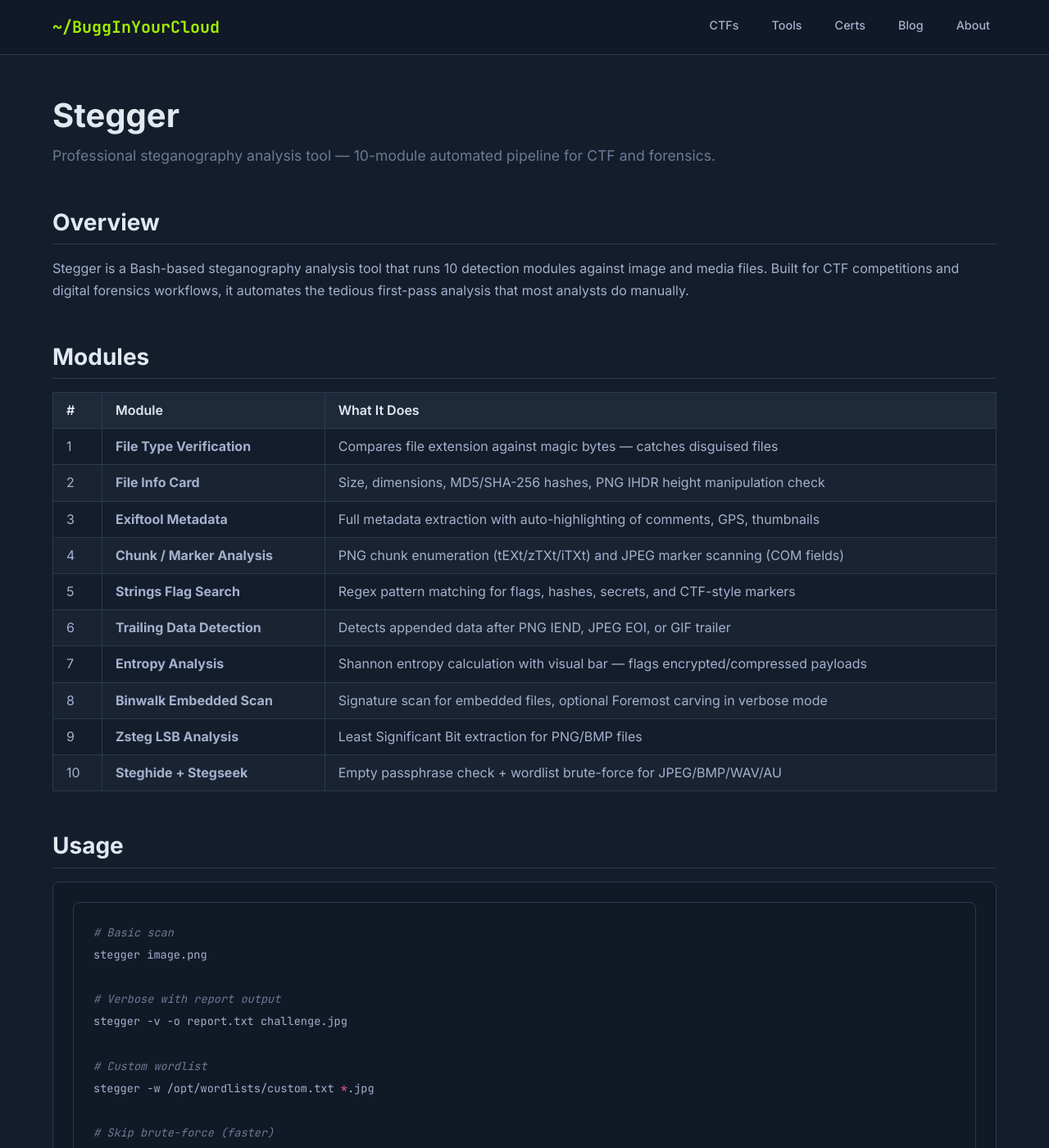
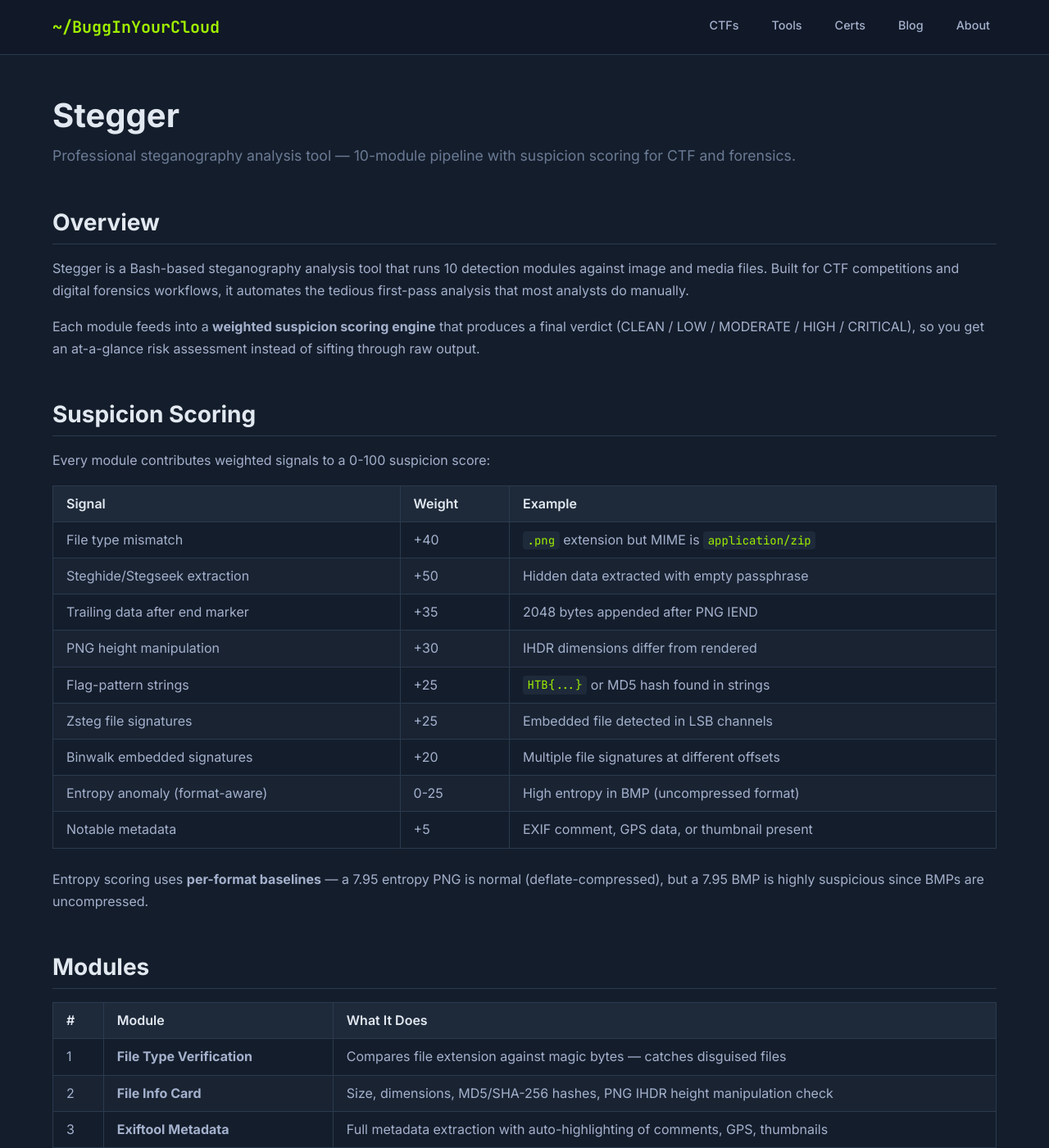
Before and after one commit to BuggInYourCloud/BuggInYourCloud.github.io, a Jekyll site: the page built from _tools/stegger.md, in a window 1280 px wide and 1400 px high. Shown: the whole window at 82% size. Built offline with Jekyll 4.4.1, drawn with Linux system fonts in a browser that asks for light colours; some of the changed text lies outside the part shown.

Commit message:
Update Stegger tool page — suspicion scoring, format-aware entropy, noise filtering
Co-Authored-By: Claude Opus 4.6 <noreply@anthropic.com>

```diff
--- a/_tools/stegger.md
+++ b/_tools/stegger.md
@@ -1,12 +1,32 @@
 ---
 title: "Stegger"
-tagline: "Professional steganography analysis tool — 10-module automated pipeline for CTF and forensics."
+tagline: "Professional steganography analysis tool — 10-module pipeline with suspicion scoring for CTF and forensics."
 tags: [steganography, forensics, ctf, bash]
 ---
 
 ## Overview
 
 Stegger is a Bash-based steganography analysis tool that runs 10 detection modules against image and media files. Built for CTF competitions and digital forensics workflows, it automates the tedious first-pass analysis that most analysts do manually.
+
+Each module feeds into a **weighted suspicion scoring engine** that produces a final verdict (CLEAN / LOW / MODERATE / HIGH / CRITICAL), so you get an at-a-glance risk assessment instead of sifting through raw output.
+
+## Suspicion Scoring
+
+Every module contributes weighted signals to a 0-100 suspicion score:
+
+| Signal | Weight | Example |
+|--------|--------|---------|
+| File type mismatch | +40 | `.png` extension but MIME is `application/zip` |
+| Steghide/Stegseek extraction | +50 | Hidden data extracted with empty passphrase |
+| Trailing data after end marker | +35 | 2048 bytes appended after PNG IEND |
+| PNG height manipulation | +30 | IHDR dimensions differ from rendered |
+| Flag-pattern strings | +25 | `HTB{...}` or MD5 hash found in strings |
+| Zsteg file signatures | +25 | Embedded file detected in LSB channels |
+| Binwalk embedded signatures | +20 | Multiple file signatures at different offsets |
+| Entropy anomaly (format-aware) | 0-25 | High entropy in BMP (uncompressed format) |
+| Notable metadata | +5 | EXIF comment, GPS data, or thumbnail present |
+
+Entropy scoring uses **per-format baselines** — a 7.95 entropy PNG is normal (deflate-compressed), but a 7.95 BMP is highly suspicious since BMPs are uncompressed.
 
 ## Modules
 
@@ -16,11 +36,11 @@ Stegger is a Bash-based steganography analysis tool that runs 10 detection modul
 | 2 | **File Info Card** | Size, dimensions, MD5/SHA-256 hashes, PNG IHDR height manipulation check |
 | 3 | **Exiftool Metadata** | Full metadata extraction with auto-highlighting of comments, GPS, thumbnails |
 | 4 | **Chunk / Marker Analysis** | PNG chunk enumeration (tEXt/zTXt/iTXt) and JPEG marker scanning (COM fields) |
-| 5 | **Strings Flag Search** | Regex pattern matching for flags, hashes, secrets, and CTF-style markers |
+| 5 | **Strings Flag Search** | Two-pass Python filtering — CTF flags, base64, hex hashes, URLs, file paths |
 | 6 | **Trailing Data Detection** | Detects appended data after PNG IEND, JPEG EOI, or GIF trailer |
-| 7 | **Entropy Analysis** | Shannon entropy calculation with visual bar — flags encrypted/compressed payloads |
+| 7 | **Entropy Analysis** | Shannon entropy with format-aware baselines per file type |
 | 8 | **Binwalk Embedded Scan** | Signature scan for embedded files, optional Foremost carving in verbose mode |
-| 9 | **Zsteg LSB Analysis** | Least Significant Bit extraction for PNG/BMP files |
+| 9 | **Zsteg LSB Analysis** | Quality-filtered LSB extraction — separates real findings from noise channels |
 | 10 | **Steghide + Stegseek** | Empty passphrase check + wordlist brute-force for JPEG/BMP/WAV/AU |
 
 ## Usage
@@ -44,9 +64,13 @@ stegger -q flag1.png flag2.png flag3.png
 
 ## Features
 
+- **Suspicion scoring** — weighted 0-100 score with CLEAN/LOW/MODERATE/HIGH/CRITICAL verdicts
+- **Format-aware entropy** — per-format baselines (PNG, JPG, BMP, WAV, GIF) instead of fixed thresholds
+- **Smart string filtering** — two-pass Python regex pipeline eliminates false positives from raw `strings` output
+- **Zsteg noise filtering** — separates file signatures and readable text from garbage LSB channels
 - **Multi-file support** — scan entire directories with glob patterns
 - **Progress tracking** — visual progress bar and per-module timing
-- **Summary dashboard** — findings count, module breakdown, and targeted recommendations
+- **Summary dashboard** — suspicion gauge, scoring breakdown, finding details, and targeted recommendations
 - **Report export** — `-o` flag saves ANSI-stripped plaintext report
 - **Graceful degradation** — missing tools are skipped, not fatal errors
 
```
Also changed, not shown: other parts of _tools/stegger.md (+1 -1 lines).
